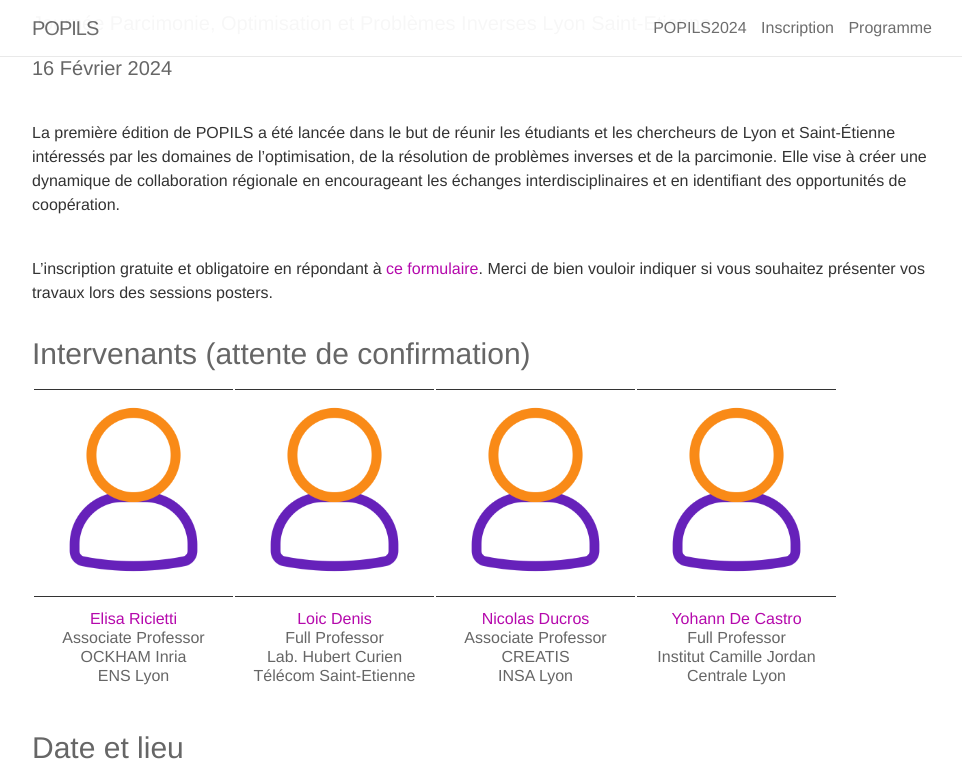
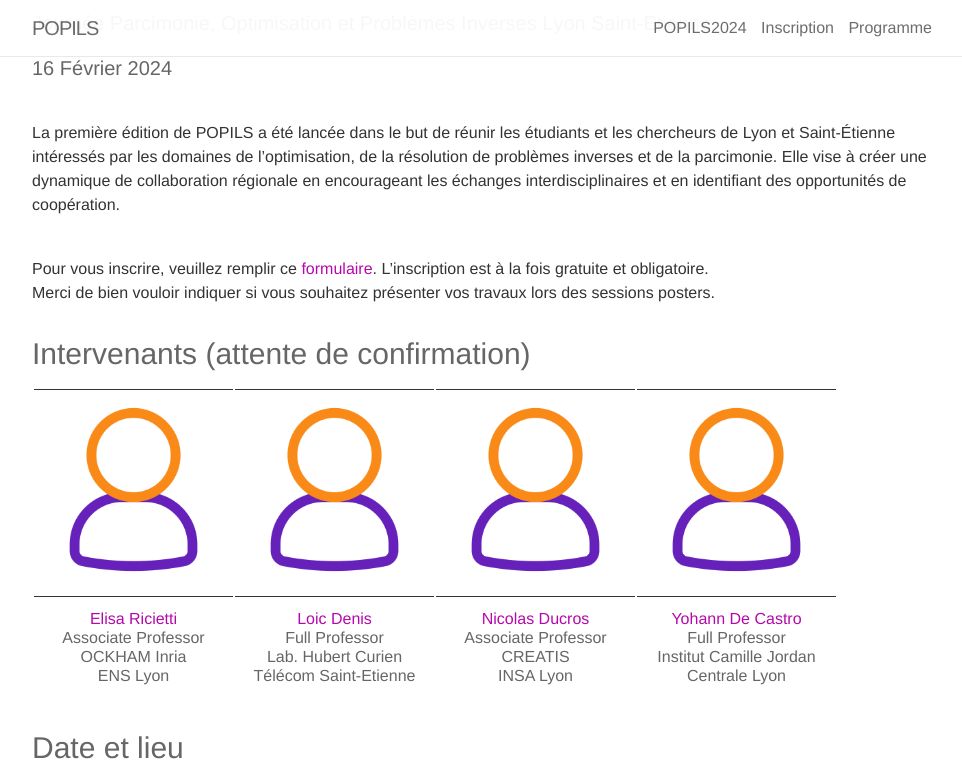
Before and after one commit to popils-day/popils-day.github.io, a Jekyll site: the page built from _pages/00_home.md, in a window 1280 px wide and 900 px high, scrolled down 390 px, cut to the strip 0-778 px from the top of the window. Shown: the whole strip, without its empty margins (158-1120 px from the left). Built offline with Jekyll 4.4.1, drawn with Linux system fonts in a browser that asks for light colours; nearby versions of some CDN libraries.

Commit message:
Update 00_home.md

```diff
--- a/_pages/00_home.md
+++ b/_pages/00_home.md
@@ -11,7 +11,8 @@ date: 16 Février 2024
 La première édition de POPILS a été lancée dans le but de réunir les étudiants et les chercheurs de Lyon et Saint-Étienne intéressés par les domaines de l'optimisation, de la résolution de problèmes inverses et de la parcimonie. Elle vise à créer une dynamique de collaboration régionale en encourageant les échanges interdisciplinaires et en identifiant des opportunités de coopération.
 
 <br>
-L'inscription gratuite et obligatoire en répondant à <a href="https://framaforms.org/registation-to-popils-day-1697722058">ce formulaire</a>. Merci de bien vouloir indiquer si vous souhaitez présenter vos travaux lors des sessions posters.
+Pour vous inscrire, veuillez remplir ce <a href="https://framaforms.org/registation-to-popils-day-1697722058">formulaire</a>. L'inscription est à la fois gratuite et obligatoire.<br>
+Merci de bien vouloir indiquer si vous souhaitez présenter vos travaux lors des sessions posters.
 
 
 ### Intervenants (attente de confirmation)
```
